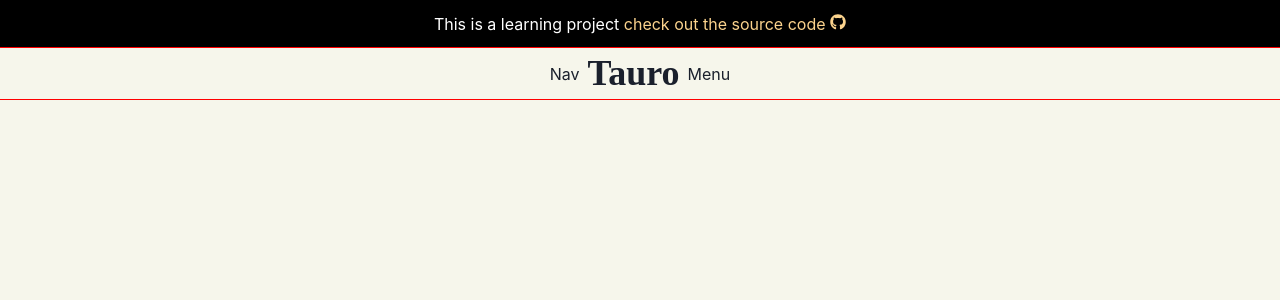
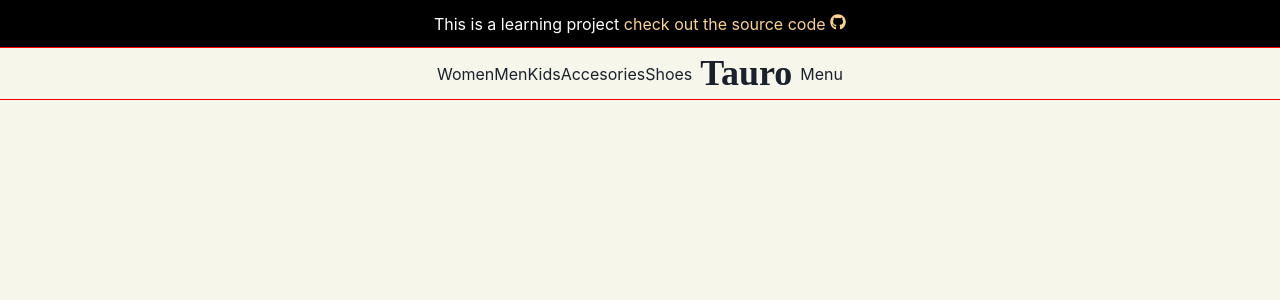
Before and after one commit to jpecheverryp/ecomm, a React (Create React App) app in the folder client/: page /shoes in a window 1280 px wide. Shown: the top 300 px of the page. Built offline with nearby package versions, Linux system fonts and the light colour scheme.

Commit message:
add navbar to menu

```diff
--- a/client/src/components/Header.tsx
+++ b/client/src/components/Header.tsx
@@ -1,6 +1,7 @@
-import { Flex, Heading } from '@chakra-ui/react';
+import { Flex } from '@chakra-ui/react';
 import React from 'react';
 import Logo from './Logo';
+import Navbar from './Navbar';
 
 const Header = () => {
   return (
@@ -10,7 +11,7 @@
       w={'100%'}
       outline='red solid 1px'
     >
-      <div>Nav</div>
+      <Navbar />
       <Logo />
       <div>Menu</div>
     </Flex>
--- /dev/null
+++ b/client/src/components/NavRouterLink.tsx
@@ -0,0 +1,17 @@
+import { Link } from '@chakra-ui/react';
+import { Link as RouterLink } from 'react-router-dom';
+import React from 'react';
+
+interface NavLinkProps {
+  path: string;
+  children: string;
+}
+const NavRouterLink = ({ children, path }: NavLinkProps) => {
+  return (
+    <Link as={RouterLink} to={path}>
+      {children}
+    </Link>
+  );
+};
+
+export default NavRouterLink;
--- /dev/null
+++ b/client/src/components/Navbar.tsx
@@ -0,0 +1,53 @@
+import {
+  Box,
+  Flex,
+  Menu,
+  MenuButton,
+  MenuItem,
+  Button,
+  Icon,
+  MenuList,
+} from '@chakra-ui/react';
+import { FaBars } from 'react-icons/fa';
+import React from 'react';
+import NavRouterLink from './NavRouterLink';
+
+const Navbar = () => {
+  return (
+    <Box>
+      <Box display={{ base: 'none', md: 'flex' }} flexWrap={'wrap'}>
+        <NavRouterLink path={'/women'}>Women</NavRouterLink>
+        <NavRouterLink path={'/men'}>Men</NavRouterLink>
+        <NavRouterLink path={'/kids'}>Kids</NavRouterLink>
+        <NavRouterLink path={'/accesories'}>Accesories</NavRouterLink>
+        <NavRouterLink path={'/shoes'}>Shoes</NavRouterLink>
+      </Box>
+      <Box display={{ base: 'inline-block', md: 'none' }}>
+        <Menu>
+          <MenuButton as={Button}>
+            <Icon as={FaBars} />
+          </MenuButton>
+          <MenuList>
+            <MenuItem>
+              <NavRouterLink path={'/women'}>Women</NavRouterLink>
+            </MenuItem>
+            <MenuItem>
+              <NavRouterLink path={'/men'}>Men</NavRouterLink>
+            </MenuItem>
+            <MenuItem>
+              <NavRouterLink path={'/kids'}>Kids</NavRouterLink>
+            </MenuItem>
+            <MenuItem>
+              <NavRouterLink path={'/accesories'}>Accesories</NavRouterLink>
+            </MenuItem>
+            <MenuItem>
+              <NavRouterLink path={'/shoes'}>Shoes</NavRouterLink>
+            </MenuItem>
+          </MenuList>
+        </Menu>
+      </Box>
+    </Box>
+  );
+};
+
+export default Navbar;
```
